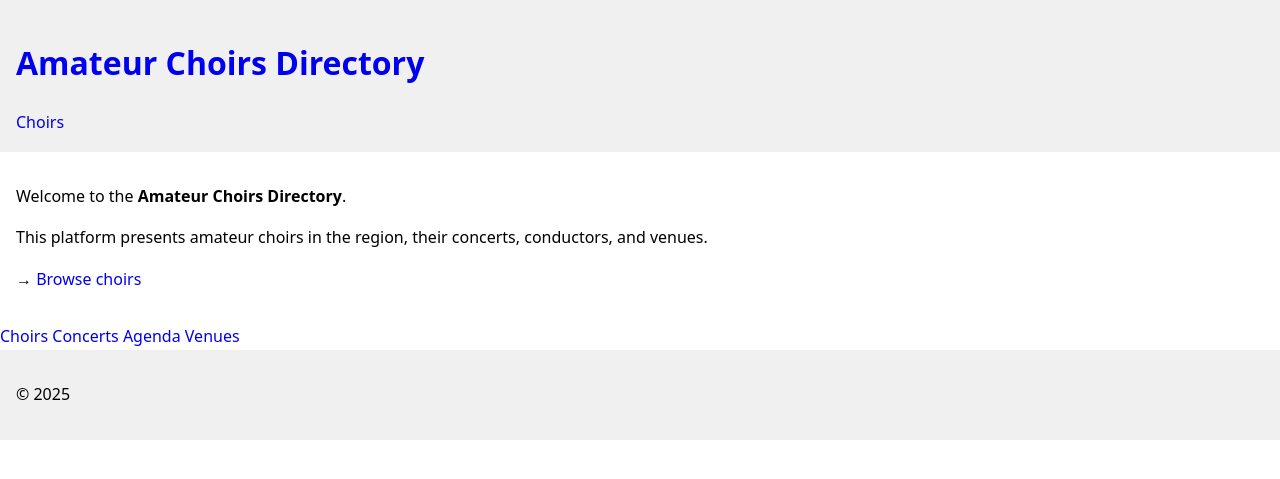
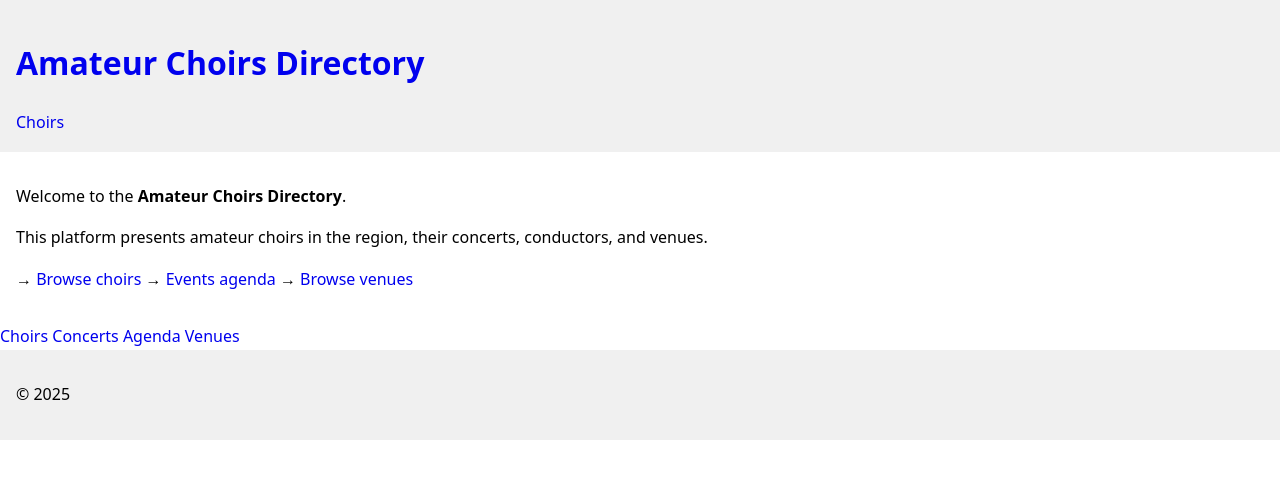
Before and after one commit to jllobera/quicanta, a Jekyll site: the page built from index.md, in a window 1280 px wide. Shown: the top 479 px of the page. Built offline with Jekyll 4.4.1, drawn with Linux system fonts in a browser that asks for light colours.

Commit message:
Update index.md

```diff
--- a/index.md
+++ b/index.md
@@ -8,3 +8,5 @@ This platform presents amateur choirs in the region, their concerts,
 conductors, and venues.
 
 → <a href="{{ '/choirs/' | relative_url }}">Browse choirs</a>
+→ <a href="{{ '/agenda/' | relative_url }}">Events agenda</a>
+→ <a href="{{ '/venues/' | relative_url }}">Browse venues</a>
```
